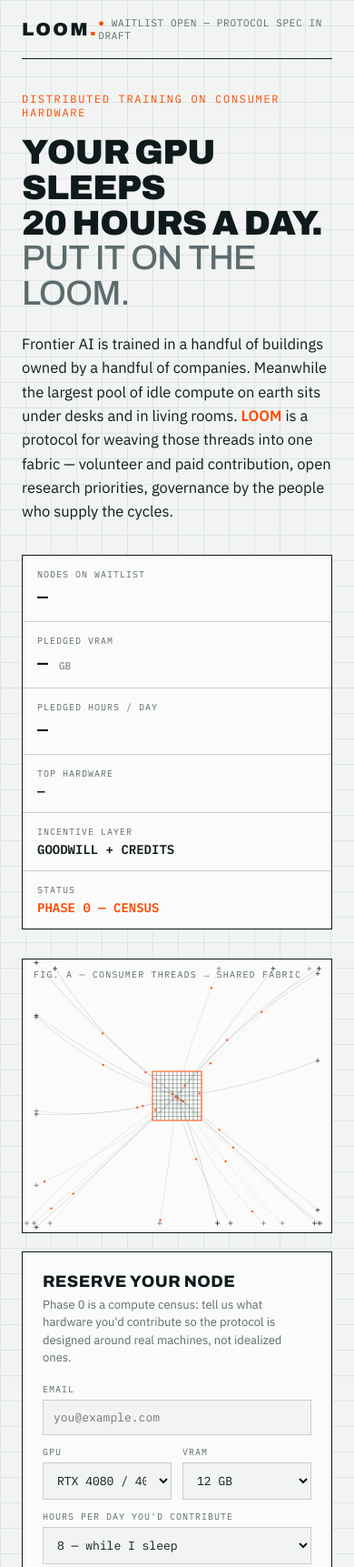
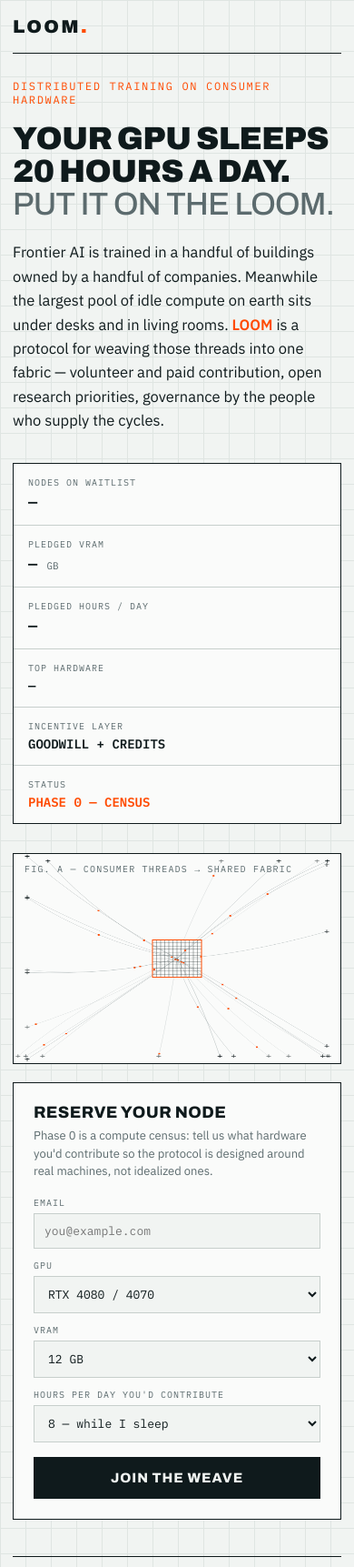
Before and after one commit to ohharsen/loom, a website: page public/index.html in a window 390 px wide. Shown: the top 1723 px of the page at 91% size. Drawn offline with Linux system fonts and the light colour scheme; no server answers.

Commit message:
Add viewport meta + proper document head, mobile polish

```diff
--- a/public/index.html
+++ b/public/index.html
@@ -1,3 +1,10 @@
+<!DOCTYPE html>
+<html lang="en">
+<head>
+<meta charset="utf-8">
+<meta name="viewport" content="width=device-width, initial-scale=1">
+<title>LOOM — Distributed training on consumer hardware</title>
+<meta name="description" content="Your GPU sleeps 20 hours a day. Put it on the loom. Phase 0 compute census for a distributed AI training protocol.">
 <!-- LOOM — distributed consumer compute waitlist -->
 <link rel="preconnect" href="https://fonts.googleapis.com">
 <link href="https://fonts.googleapis.com/css2?family=Archivo:wght@500;700;800;900&family=IBM+Plex+Sans:wght@400;500;600&family=IBM+Plex+Mono:wght@400;500;600&display=swap" rel="stylesheet">
@@ -75,9 +82,21 @@
     .cell{border-right:none;border-bottom:1px solid var(--line)}
     .cell:last-child{border-bottom:none}
   }
+
+  @media (max-width:600px){
+    .frame{padding:0 14px}
+    h1{font-size:clamp(30px,9vw,38px)}
+    .bar-meta{display:none}
+    .fields{grid-template-columns:1fr}
+    canvas{height:230px}
+    .hero{padding-top:28px}
+    .cell .v{font-size:17px}
+  }
   @media (prefers-reduced-motion:reduce){ .motion-note{display:none} }
 </style>
 
+</head>
+<body>
 <div class="loom-root">
   <div class="frame">
     <div class="bar">
@@ -285,3 +304,5 @@
   });
 })();
 </script>
+</body>
+</html>
```
Also changed, not shown: 2 other files.
